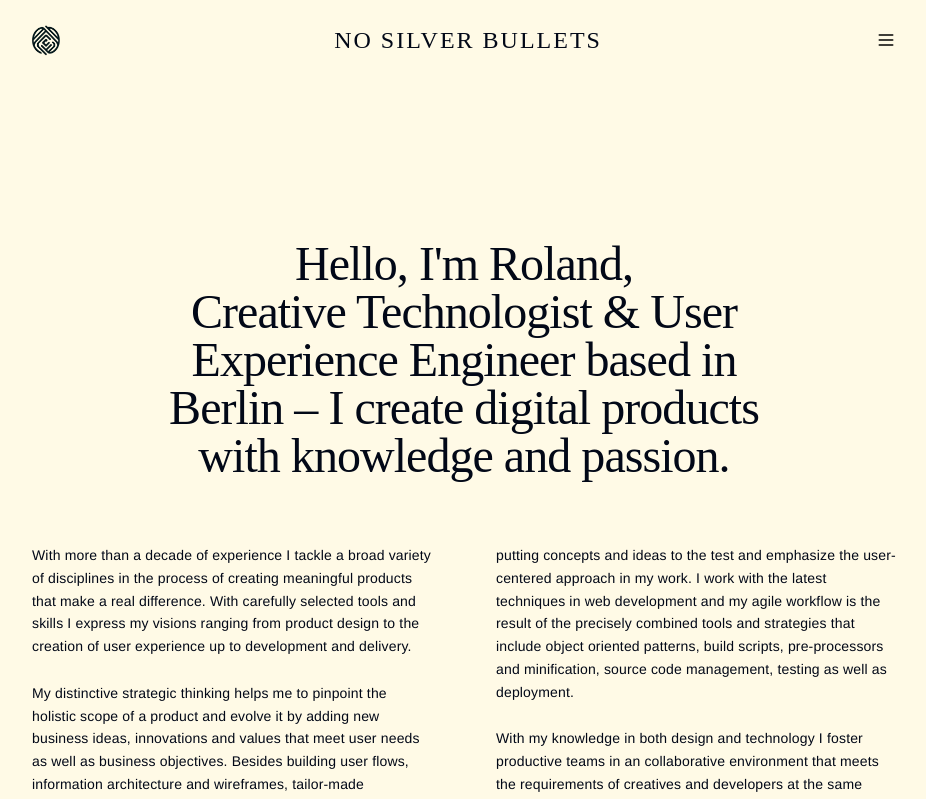
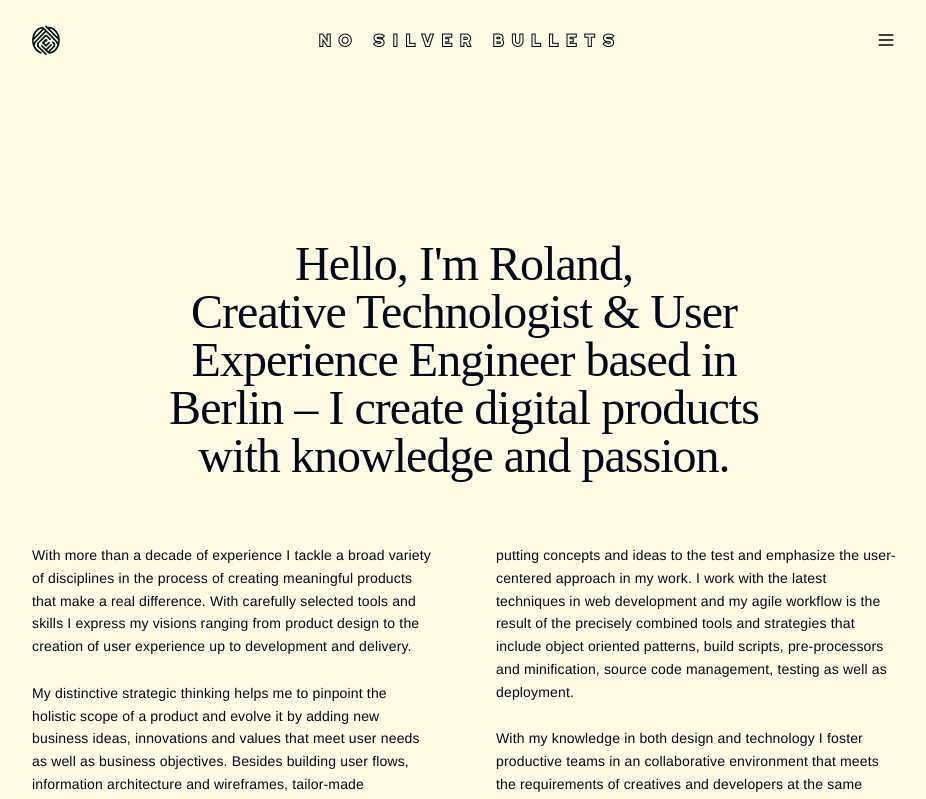
Before and after one commit to cbussalleu/blanca-westmount-stories, a React (Vite) app: page / in a window 1280 px wide. Shown: the top 799 px of the page, without its empty margins (176-1102 px from the left). Built offline with nearby package versions, Linux system fonts and the light colour scheme; a web font is replaced by a local one.

Commit message:
Fix: Use correct Westmount outline font
Update the Header component to use the correct Westmount outline font file from the repository.

```diff
--- a/src/components/Header.tsx
+++ b/src/components/Header.tsx
@@ -43,7 +43,7 @@ const Header = () => {
 
           <div className="text-center flex-1">
             <Link to="/" className="text-xl uppercase tracking-widest inline-block">
-              <span style={{ fontFamily: 'westmount-outline' }} className="text-2xl">
+              <span className="text-2xl font-['westmount-outline']">
                 NO SILVER BULLETS
               </span>
             </Link>
--- a/src/index.css
+++ b/src/index.css
@@ -23,6 +23,14 @@
   font-family: 'Merriweather';
   src: url('/merriweather-bold.ttf') format('truetype');
   font-weight: 700;
+  font-style: normal;
+  font-display: swap;
+}
+
+@font-face {
+  font-family: 'westmount-outline';
+  src: url('/westmount-outline.ttf') format('truetype');
+  font-weight: normal;
   font-style: normal;
   font-display: swap;
 }
```
